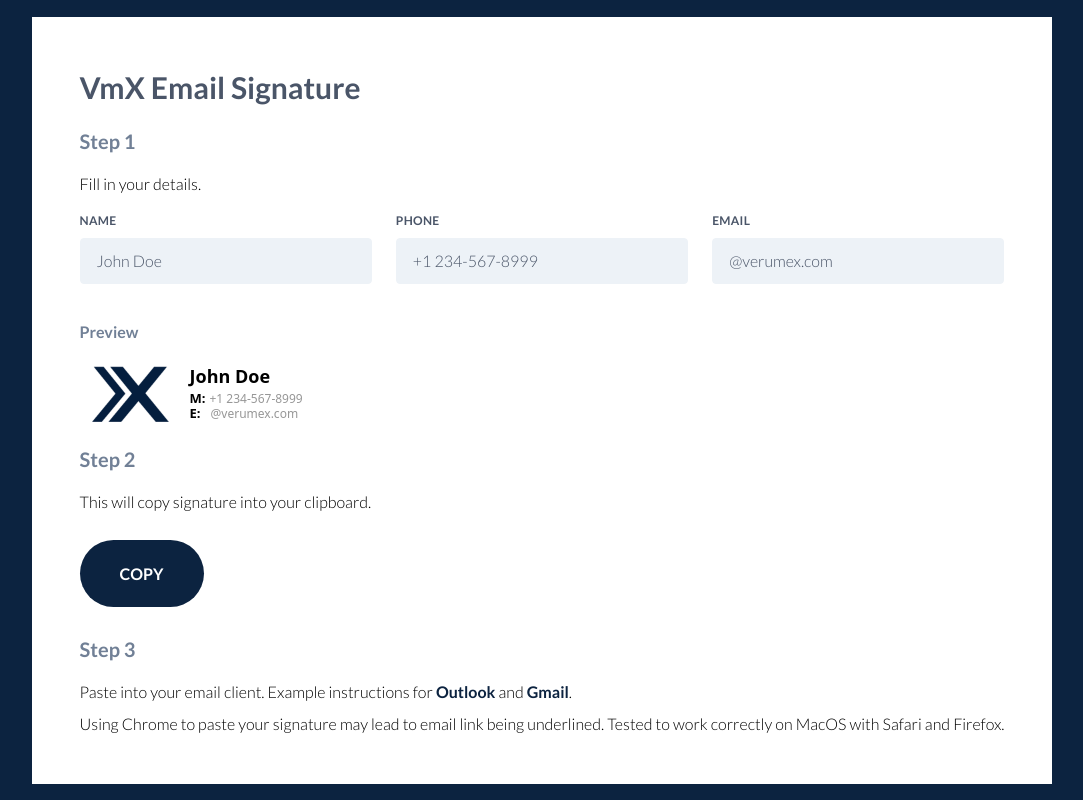
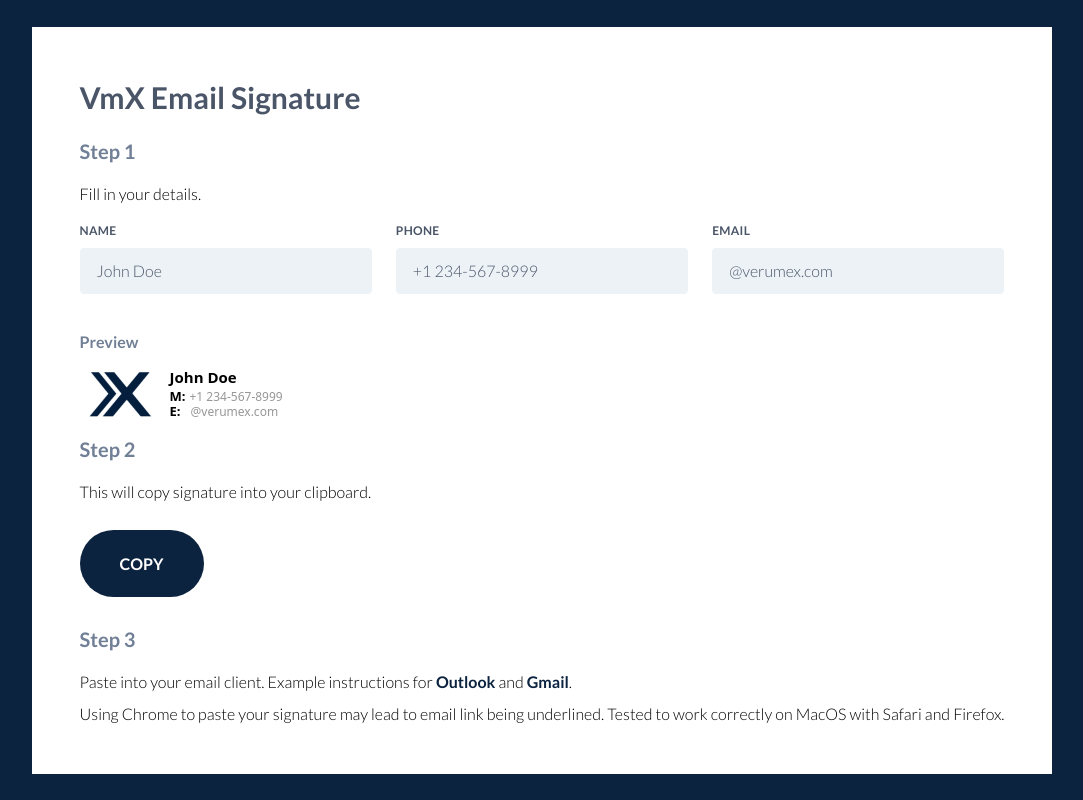
Before and after one commit to janklimo/vmx-signature, a Next.js app: page / in a window 1280 px wide. Shown: the whole page, without its empty margins (98-1181 px from the left). Built offline with nearby package versions, Linux system fonts and the light colour scheme.

Commit message:
Smaller logo, refactor styles

```diff
--- a/components/Signature.tsx
+++ b/components/Signature.tsx
@@ -1,4 +1,4 @@
-import { FunctionComponent } from "react";
+import { CSSProperties, FunctionComponent } from "react";
 
 interface Props {
   name: string;
@@ -10,6 +10,18 @@
   'system-ui, -apple-system, BlinkMacSystemFont, "Segoe UI", Roboto, "Helvetica Neue", Arial, "Noto Sans", sans-serif, "Apple Color Emoji", "Segoe UI Emoji", "Segoe UI Symbol", "Noto Color Emoji"';
 const primaryColor = "#0c2340";
 const textGrayColor = "#979797";
+const dataLineTextStyles: CSSProperties = {
+  fontFamily: fontSans,
+  fontSize: 12,
+  margin: 0,
+  lineHeight: "14px",
+};
+const dataLineSubheadingStyles = (paddingRight: number): CSSProperties => ({
+  color: `${primaryColor} !important`,
+  paddingRight,
+  fontSize: 13,
+  fontWeight: 600,
+});
 
 const Preview: FunctionComponent<Props> = ({ name, phone, email }) => {
   return (
@@ -26,12 +38,12 @@
                         <tr>
                           <td style={{ paddingRight: 10 }}>
                             <img
-                              width="100"
-                              height="100"
+                              width="80"
+                              height="80"
                               src="/logo.png"
                               alt="Verumex logo"
                               style={{
-                                width: 100,
+                                width: 80,
                                 borderRadius: 0,
                                 border: "none",
                                 maxWidth: "none",
@@ -50,43 +62,24 @@
                             <p
                               style={{
                                 fontFamily: fontSans,
-                                fontSize: 18,
-                                lineHeight: "20px",
+                                fontSize: 15,
+                                color: `${primaryColor} !important`,
+                                lineHeight: "16px",
                                 margin: 0,
-                                marginBottom: 5,
+                                marginBottom: 4,
                               }}
                             >
-                              <span
-                                style={{
-                                  color: `${primaryColor} !important`,
-                                }}
-                              >
-                                {name}
-                              </span>
+                              {name}
                             </p>
                           </td>
                         </tr>
                         <tr>
                           <td valign="middle">
-                            <p
-                              style={{
-                                fontFamily: fontSans,
-                                fontSize: 12,
-                                margin: 0,
-                                lineHeight: "15px",
-                              }}
-                            >
+                            <p style={dataLineTextStyles}>
+                              <span style={dataLineSubheadingStyles(4)}>M:</span>
                               <span
-                                style={{
-                                  color: `${primaryColor} !important`,
-                                  paddingRight: 4,
-                                  fontSize: 13,
-                                  fontWeight: 600,
-                                }}
+                                style={{ color: textGrayColor, textDecoration: "none !important" }}
                               >
-                                M:
-                              </span>
-                              <span style={{ color: textGrayColor, textDecoration: "none" }}>
                                 {phone}
                               </span>
                             </p>
@@ -94,24 +87,8 @@
                         </tr>
                         <tr>
                           <td valign="middle">
-                            <p
-                              style={{
-                                fontFamily: fontSans,
-                                fontSize: 12,
-                                margin: 0,
-                                lineHeight: "15px",
-                              }}
-                            >
-                              <span
-                                style={{
-                                  color: `${primaryColor} !important`,
-                                  paddingRight: 10,
-                                  fontSize: 13,
-                                  fontWeight: 600,
-                                }}
-                              >
-                                E:
-                              </span>
+                            <p style={dataLineTextStyles}>
+                              <span style={dataLineSubheadingStyles(10)}>E:</span>
                               <a
                                 href={`mailto:${email}`}
                                 style={{ color: textGrayColor, textDecoration: "none !important" }}
```
Also changed, not shown: public/logo.png.
